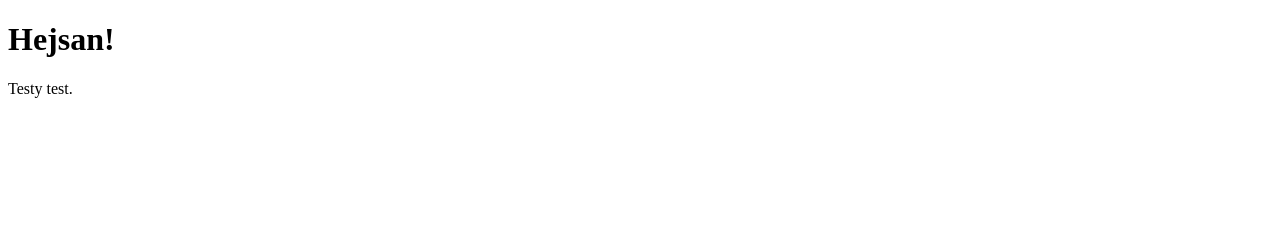
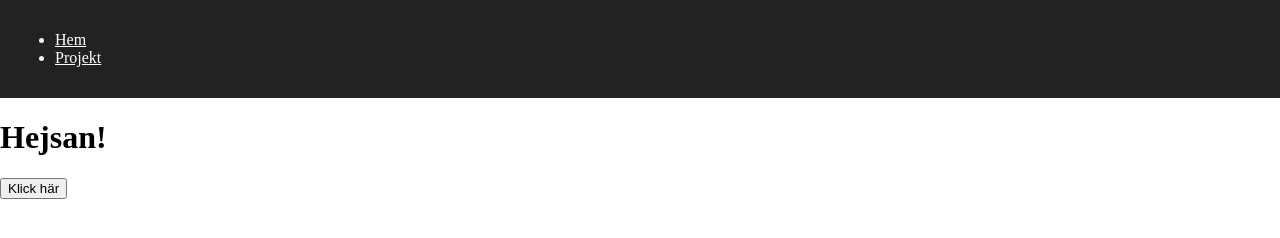
Before and after one commit to Adamkillander96/test, a plain HTML site: page docs/index.html in a window 1280 px wide. Drawn offline with Linux system fonts and the light colour scheme.

Commit message:
Mer test

```diff
--- a/docs/index.html
+++ b/docs/index.html
@@ -1,11 +1,90 @@
 <!DOCTYPE html>
 <html>
 	<head>
-    <meta charset="UTF-8">
+		<meta charset="UTF-8" />
 		<title>Adams test</title>
+		<style>
+			body {
+				margin: 0;
+			}
+			.bar {
+				display: block;
+				padding: 15px;
+				background: #222;
+				color: #f1f1f1;
+			}
+			a {
+				color: white;
+			}
+			#stripes {
+				width: 100%;
+				height: 100%;
+				overflow: hidden;
+				-webkit-transform: skewY(-12deg);
+				transform: skewY(-12deg);
+				-webkit-transform-origin: 0;
+				transform-origin: 0;
+				background: linear-gradient(150deg, #53f 15%, #05d5ff 70%, #a6ffcb 94%);
+			}
+			#stripes,
+			#stripes span {
+				position: absolute;
+			}
+		</style>
 	</head>
 	<body>
+		<!-- Google Tag Manager -->
+		<script type="text/javascript">
+			window['dataLayer'] = [
+				{
+					VisitorIP: '91.194.26.15'
+				}
+			]
+		</script>
+		<script>
+			;(function(w, d, s, l, i) {
+				w[l] = w[l] || []
+				w[l].push({ 'gtm.start': new Date().getTime(), event: 'gtm.js' })
+				var f = d.getElementsByTagName(s)[0],
+					j = d.createElement(s),
+					dl = l != 'dataLayer' ? '&l=' + l : ''
+				j.async = true
+				j.src = 'https://www.googletagmanager.com/gtm.js?id=' + i + dl
+				f.parentNode.insertBefore(j, f)
+			})(window, document, 'script', 'dataLayer', 'GTM-W4KN6CH')
+		</script>
+		<!-- End Google Tag Manager -->
+		<nav class="bar">
+			<ul>
+				<li>
+					<a href="/">Hem</a>
+				</li>
+				<li>
+					<a href="/projekt">Projekt</a>
+				</li>
+			</ul>
+		</nav>
+
 		<h1>Hejsan!</h1>
-    <footer>Testy test.</footer>
+		<div id="dialog" hidden>
+			Acceptera cookies <button id="accept_button" value="true">Ok</button>
+		</div>
+		<button id="knapp" value="hej adam">Klick här</button>
+
+		<script>
+			const knapp = document.getElementById('knapp')
+
+			const dialog = document.getElementById('dialog')
+
+			const accept_button = document.getElementById('accept_button')
+
+			knapp.addEventListener('click', function(event) {
+				dialog.hidden = false
+			})
+
+			accept_button.addEventListener('click', function(event) {
+				dialog.hidden = true
+			})
+		</script>
 	</body>
 </html>
```
Also changed, not shown: docs/theme/style.css (added). Lines whose indentation alone changed are shown as unchanged.
